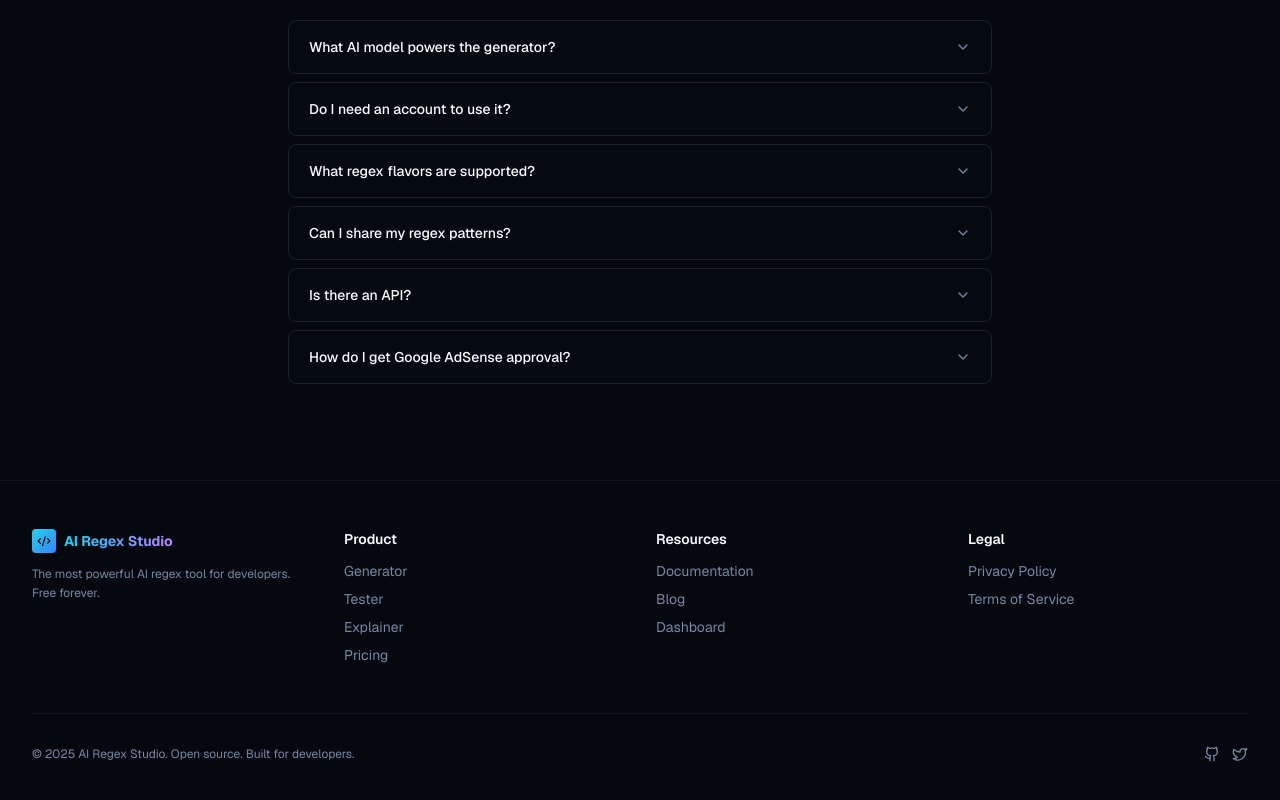
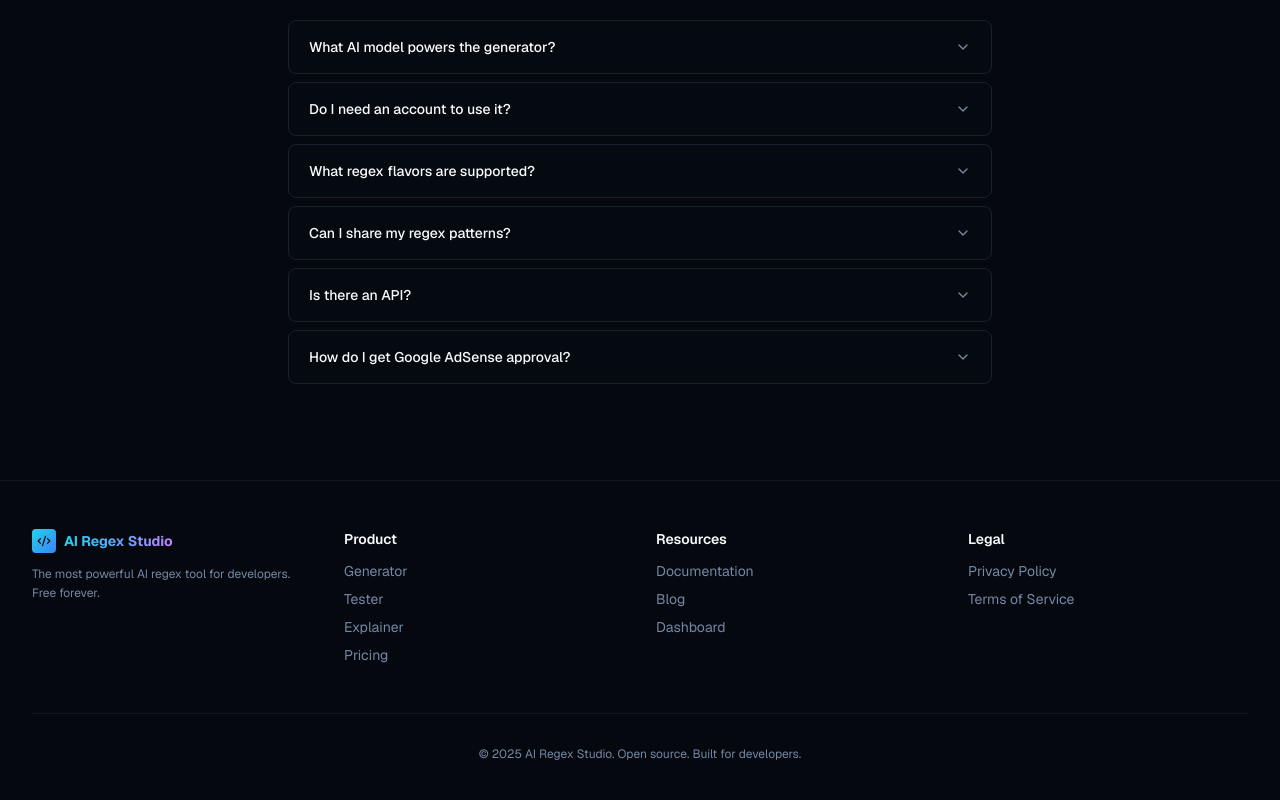
Before and after one commit to faisalaiagent/ai-regex-studio, a Next.js app: page / in a window 1280 px wide. Shown: the part 3507-4307 px from the top of the page. Built offline with nearby package versions, Linux system fonts and the light colour scheme; no server answers.

Commit message:
Remove social icons from footer and update Gemini model

```diff
--- a/components/landing/footer.tsx
+++ b/components/landing/footer.tsx
@@ -1,5 +1,5 @@
 import Link from "next/link";
-import { Code2, Github, Twitter } from "lucide-react";
+import { Code2 } from "lucide-react";
 
 export function LandingFooter() {
   return (
@@ -46,18 +46,10 @@ export function LandingFooter() {
           </div>
         </div>
 
-        <div className="mt-12 flex flex-col sm:flex-row items-center justify-between gap-4 border-t border-white/5 pt-8">
+        <div className="mt-12 flex items-center justify-center border-t border-white/5 pt-8">
           <p className="text-xs text-muted-foreground">
             © 2025 AI Regex Studio. Open source. Built for developers.
           </p>
-          <div className="flex items-center gap-3">
-            <a href="https://github.com" target="_blank" rel="noopener noreferrer" className="text-muted-foreground hover:text-foreground transition-colors">
-              <Github className="h-4 w-4" />
-            </a>
-            <a href="https://twitter.com" target="_blank" rel="noopener noreferrer" className="text-muted-foreground hover:text-foreground transition-colors">
-              <Twitter className="h-4 w-4" />
-            </a>
-          </div>
         </div>
       </div>
     </footer>
--- a/lib/gemini.ts
+++ b/lib/gemini.ts
@@ -5,7 +5,7 @@ const genAI = new GoogleGenerativeAI(process.env.GEMINI_API_KEY!);
 
 function getModel() {
   return genAI.getGenerativeModel({
-    model: "gemini-1.5-flash",
+    model: "gemini-2.0-flash",
     generationConfig: {
       responseMimeType: "application/json",
       temperature: 0.3,
```
